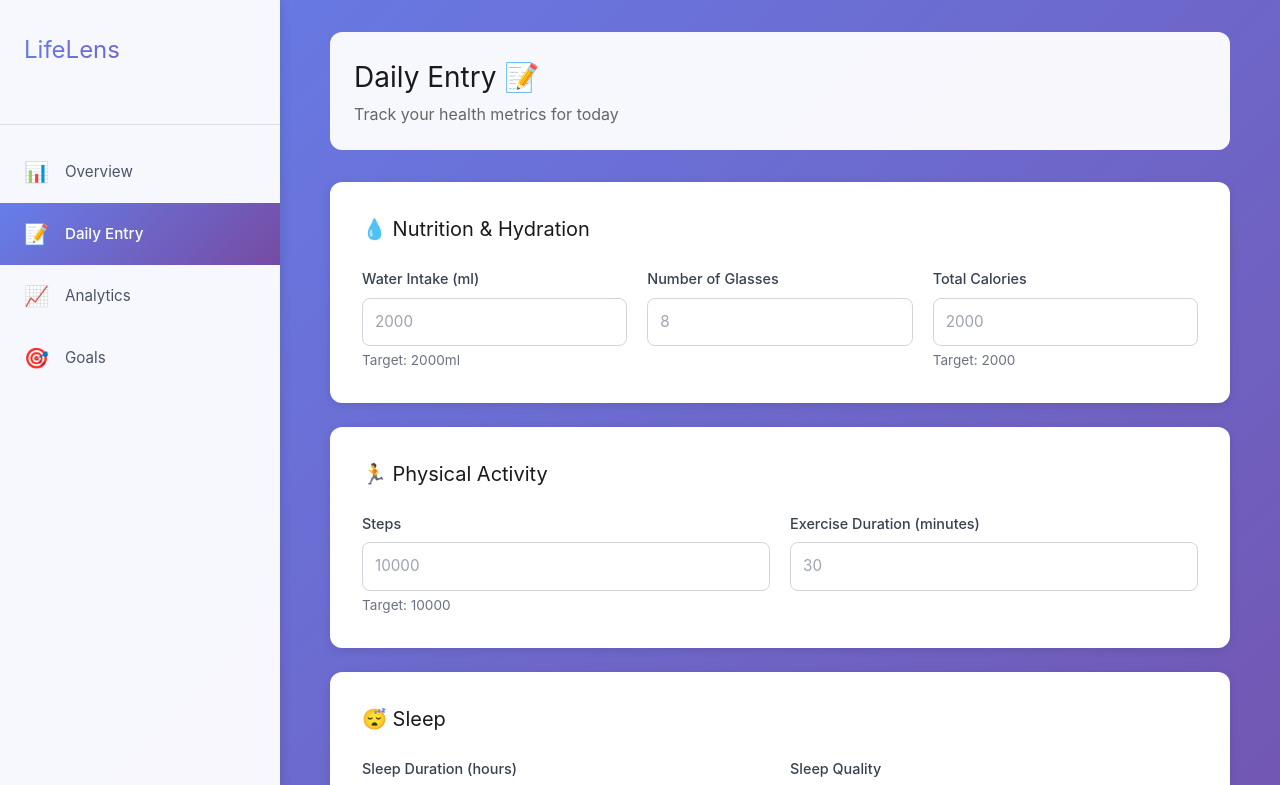
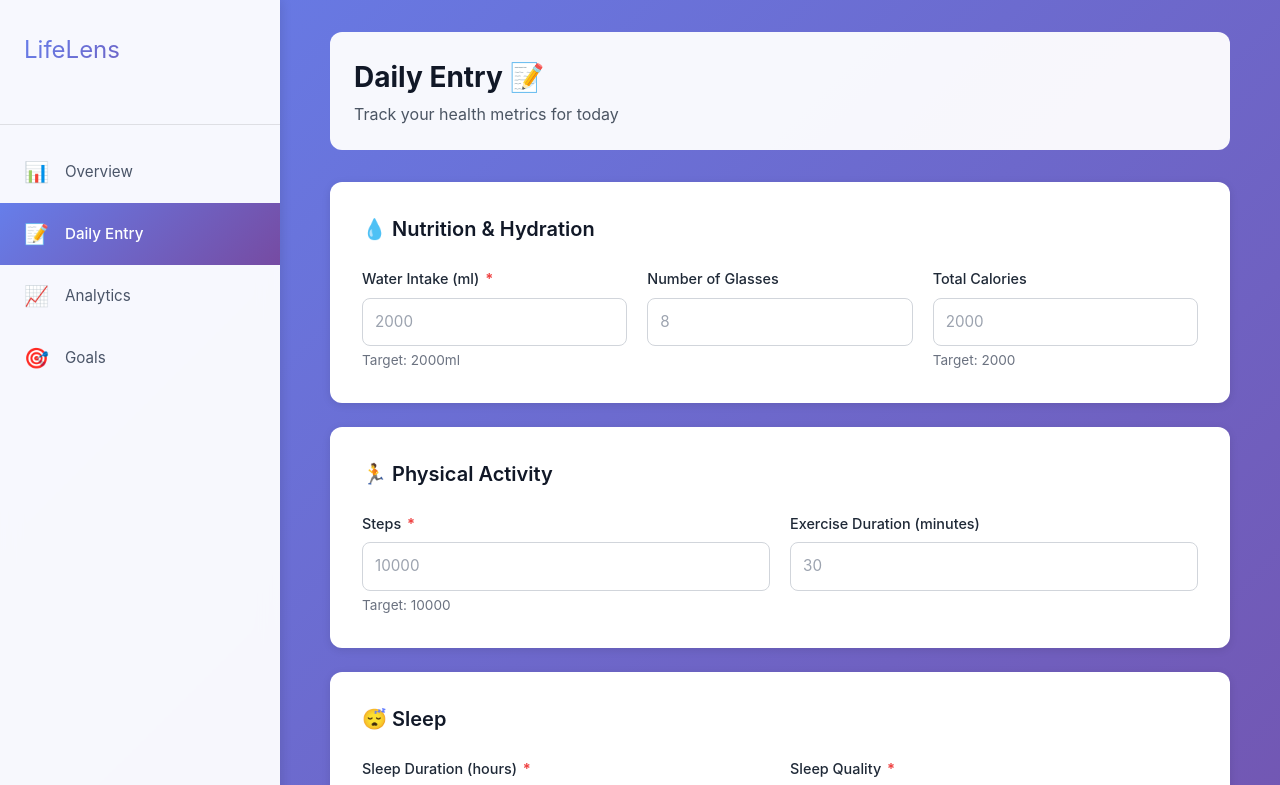
Before and after one commit to Hackthic/lifelens, a React (Vite) app in the folder frontend/: page /dashboard in a window 1280 px wide. Shown: the top 785 px of the page. Built offline with nearby package versions, Linux system fonts and the light colour scheme; no server answers; sample sign-in values are in the browser's storage.

Commit message:
feat: Improve dashboard text colors and add required field indicators

```diff
--- a/frontend/src/components/Dashboard/DailyEntry.css
+++ b/frontend/src/components/Dashboard/DailyEntry.css
@@ -13,12 +13,14 @@
 .entry-header h1 {
     margin: 0 0 0.25rem 0;
     font-size: 1.75rem;
-    color: #1a1a1a;
+    color: #111827;
+    font-weight: 700;
 }
 
 .entry-header p {
     margin: 0;
-    color: #666;
+    color: #4b5563;
+    font-size: 1rem;
 }
 
 .daily-entry-form {
@@ -37,7 +39,28 @@
 .form-section h2 {
     margin: 0 0 1.5rem 0;
     font-size: 1.25rem;
-    color: #1a1a1a;
+    color: #111827;
+    font-weight: 600;
+}
+
+.daily-entry-form {
+    display: flex;
+    flex-direction: column;
+    gap: 1.5rem;
+}
+
+.form-section {
+    background: white;
+    padding: 2rem;
+    border-radius: 12px;
+    box-shadow: 0 2px 8px rgba(0, 0, 0, 0.1);
+}
+
+.form-section h2 {
+    margin: 0 0 1.5rem 0;
+    font-size: 1.25rem;
+    color: #111827;
+    font-weight: 600;
 }
 
 .form-grid {
@@ -54,8 +77,14 @@
 .form-group label {
     font-size: 0.9rem;
     font-weight: 500;
-    color: #374151;
+    color: #1f2937;
     margin-bottom: 0.5rem;
+}
+
+.required {
+    color: #ef4444;
+    font-weight: 700;
+    margin-left: 2px;
 }
 
 .form-group input,
@@ -64,6 +93,8 @@
     border: 1px solid #d1d5db;
     border-radius: 8px;
     font-size: 0.95rem;
+    color: #111827;
+    background: #ffffff;
     transition: all 0.2s ease;
 }
 
--- a/frontend/src/components/Dashboard/DailyEntry.jsx
+++ b/frontend/src/components/Dashboard/DailyEntry.jsx
@@ -71,7 +71,7 @@ const DailyEntry = ({ existingData, onDataUpdate, profileData }) => {
                     <h2>💧 Nutrition & Hydration</h2>
                     <div className="form-grid">
                         <div className="form-group">
-                            <label>Water Intake (ml)</label>
+                            <label>Water Intake (ml) <span className="required">*</span></label>
                             <input
                                 type="number"
                                 name="nutrition.waterIntake"
@@ -113,7 +113,7 @@ const DailyEntry = ({ existingData, onDataUpdate, profileData }) => {
                     <h2>🏃 Physical Activity</h2>
                     <div className="form-grid">
                         <div className="form-group">
-                            <label>Steps</label>
+                            <label>Steps <span className="required">*</span></label>
                             <input
                                 type="number"
                                 name="activity.steps"
@@ -143,7 +143,7 @@ const DailyEntry = ({ existingData, onDataUpdate, profileData }) => {
                     <h2>😴 Sleep</h2>
                     <div className="form-grid">
                         <div className="form-group">
-                            <label>Sleep Duration (hours)</label>
+                            <label>Sleep Duration (hours) <span className="required">*</span></label>
                             <input
                                 type="number"
                                 name="sleep.duration"
@@ -156,7 +156,7 @@ const DailyEntry = ({ existingData, onDataUpdate, profileData }) => {
                             />
                         </div>
                         <div className="form-group">
-                            <label>Sleep Quality</label>
+                            <label>Sleep Quality <span className="required">*</span></label>
                             <select
                                 name="sleep.quality"
                                 value={formData.sleep.quality}
@@ -177,7 +177,7 @@ const DailyEntry = ({ existingData, onDataUpdate, profileData }) => {
                     <h2>🧠 Mental Wellness</h2>
                     <div className="form-grid">
                         <div className="form-group">
-                            <label>Today's Mood</label>
+                            <label>Today's Mood <span className="required">*</span></label>
                             <select
                                 name="mental.mood"
                                 value={formData.mental.mood}
```
